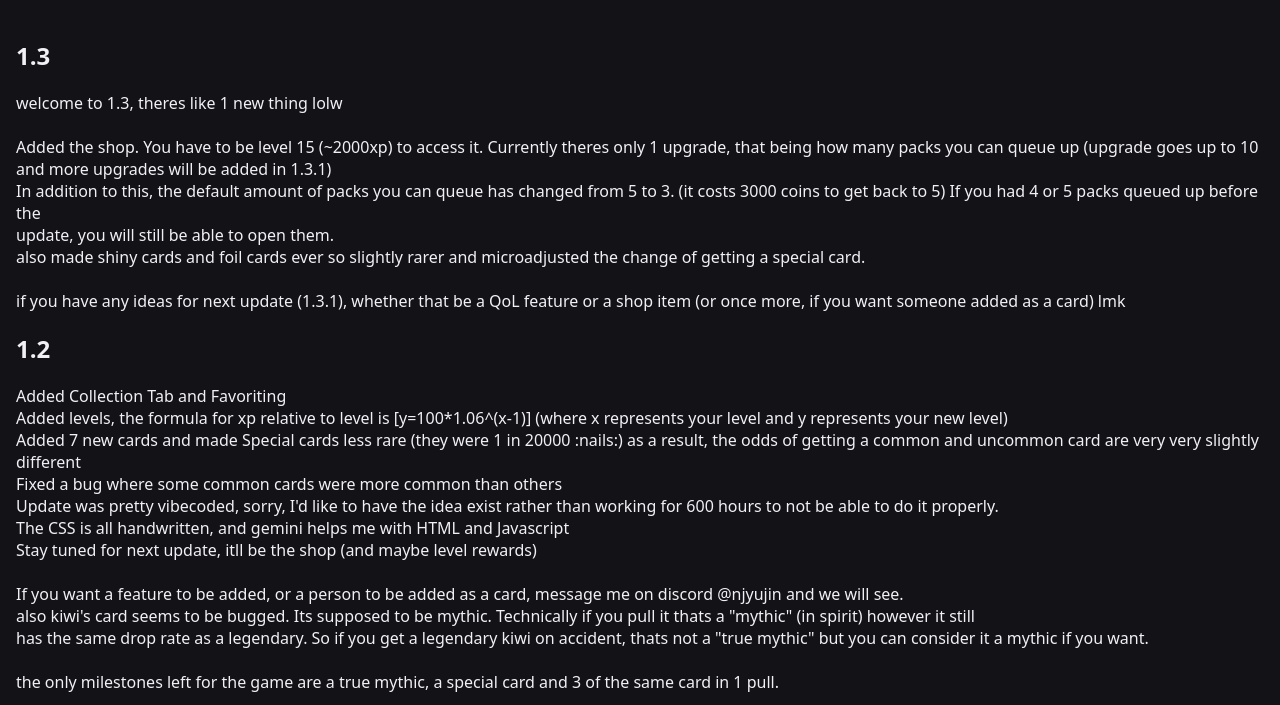
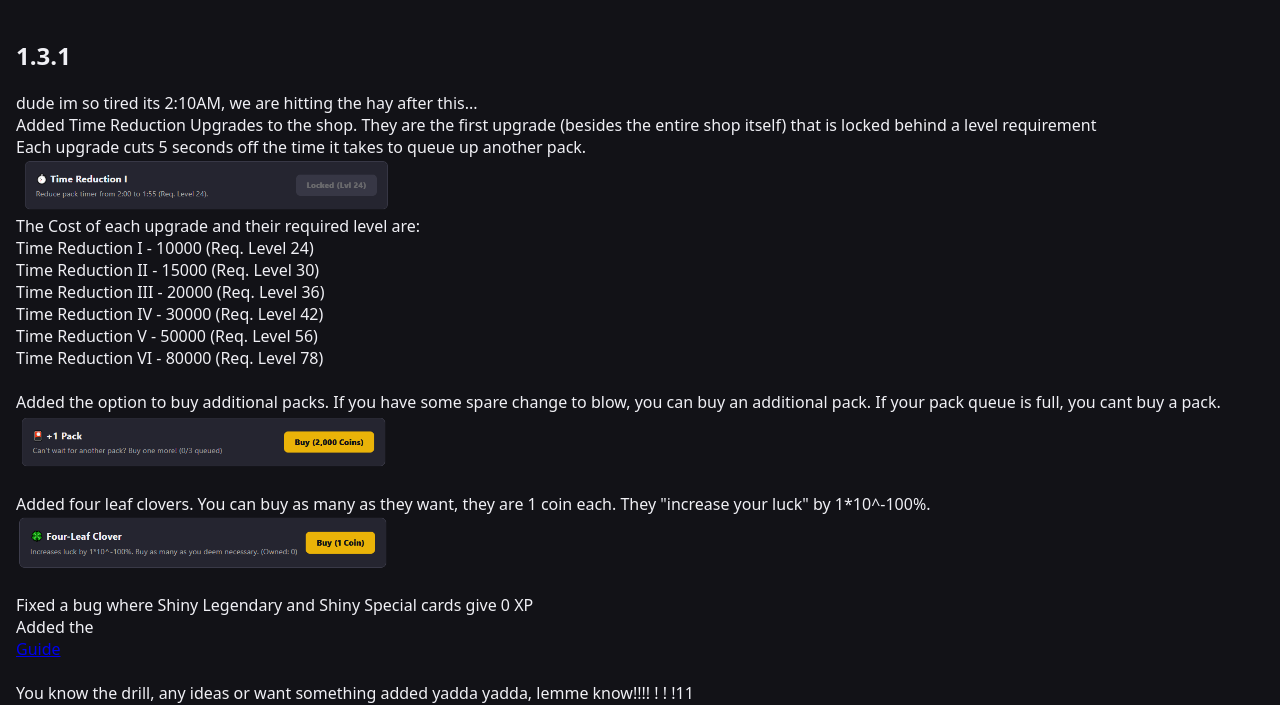
Before and after one commit to XBladeXGMD/pgdg-co-gacha, a plain HTML site: page changelog.html in a window 1280 px wide. Shown: the part 99-804 px from the top of the page. Drawn offline with Linux system fonts and the light colour scheme.

Commit message:
Update changelog.html

```diff
--- a/changelog.html
+++ b/changelog.html
@@ -27,9 +27,48 @@
       flex-direction: column;
       align-items: left;
     }
+
+    img {
+        max-width: 30%;
+        max-height: 30%;
+    }
 </style>
 <body>
 <h1>Changelog <a href="./index.html">(Return)</a></h1>
+<h2>1.3.1</h2>
+dude im so tired its 2:10AM, we are hitting the hay after this...
+<br>
+Added Time Reduction Upgrades to the shop. They are the first upgrade (besides the entire shop itself) that is locked behind a level requirement
+<br>
+Each upgrade cuts 5 seconds off the time it takes to queue up another pack.
+<img src="./guide/t5.png">
+<a>
+    The Cost of each upgrade and their required level are:
+    <br>
+    Time Reduction I - 10000 (Req. Level 24)
+    <br>
+    Time Reduction II - 15000 (Req. Level 30)
+    <br>
+    Time Reduction III - 20000 (Req. Level 36)
+    <br>
+    Time Reduction IV - 30000 (Req. Level 42)
+    <br>
+    Time Reduction V - 50000 (Req. Level 56)
+    <br>
+    Time Reduction VI - 80000 (Req. Level 78)
+</a>
+<br>
+Added the option to buy additional packs. If you have some spare change to blow, you can buy an additional pack. If your pack queue is full, you cant buy a pack.
+<img src="./guide/t7.png">
+<br>
+Added four leaf clovers. You can buy as many as they want, they are 1 coin each. They "increase your luck" by 1*10^-100%.
+<img src="./guide/t9.png">
+<br>
+Fixed a bug where Shiny Legendary and Shiny Special cards give 0 XP
+<br>
+Added the <a href="./info.html">Guide</a>
+<br>
+You know the drill, any ideas or want something added yadda yadda, lemme know!!!! ! ! !11
 <h2>1.3</h2>
 welcome to 1.3, theres like 1 new thing lolw
 <br>
```
